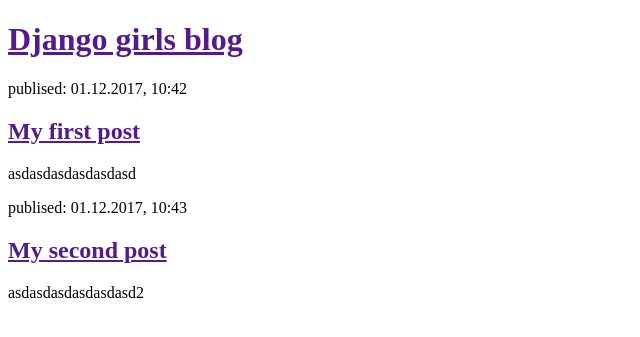
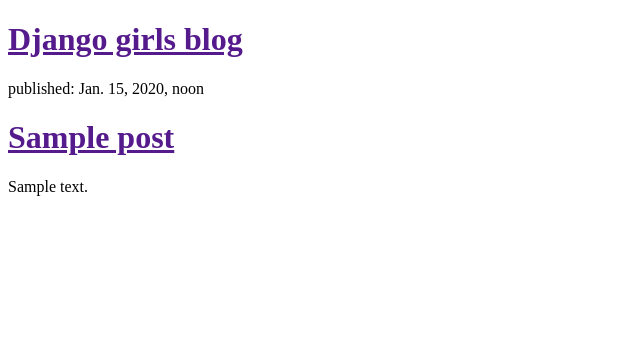
Before and after one commit to HanselDillinger/my-first-blog, a Django app: template blog/templates/blog/post_list.html in a window 1280 px wide. Shown: the top 337 px of the page, without its empty margins (0-640 px from the left). Run offline with Django 3.2, Linux system fonts and the light colour scheme; the template is opened without the code that fills it: values that come from a table or form of the project are taken from there, others are empty; tables that the repository leaves empty hold one stand-in row (values such as "Sample post").

Commit message:
Modified templates to display posts from database.

```diff
--- a/blog/templates/blog/post_list.html
+++ b/blog/templates/blog/post_list.html
@@ -10,17 +10,13 @@
 		<h1><a href="">Django girls blog</a></h1>
 	</div>
 
+	{% for post in posts %}
 	<div>
-		<p>publised: 01.12.2017, 10:42</p>
-		<h2><a href="">My first post</a></h2>
-		<p>asdasdasdasdasdasd</p>
+		<p>published: {{ post.published_date }}</p>
+		<h1><a href="">{{ post.title }}</a></h1>
+		<p>{{ post.text|linebreaksbr }}</p>
 	</div>
-
-	<div>
-		<p>publised: 01.12.2017, 10:43</p>
-		<h2><a href="">My second post</a></h2>
-		<p>asdasdasdasdasdasd2</p>
-	</div>
+	{% endfor %}
 
 
 </body>
--- a/blog/views.py
+++ b/blog/views.py
@@ -1,5 +1,8 @@
 from django.shortcuts import render
+from django.utils import timezone
+from .models import Post
 
 
 def post_list(request):
-    return render(request, 'blog\post_list.html', {})
+    posts = Post.objects.filter(published_date__lte=timezone.now()).order_by('published_date')
+    return render(request, 'blog\post_list.html', {'posts': posts})
```
